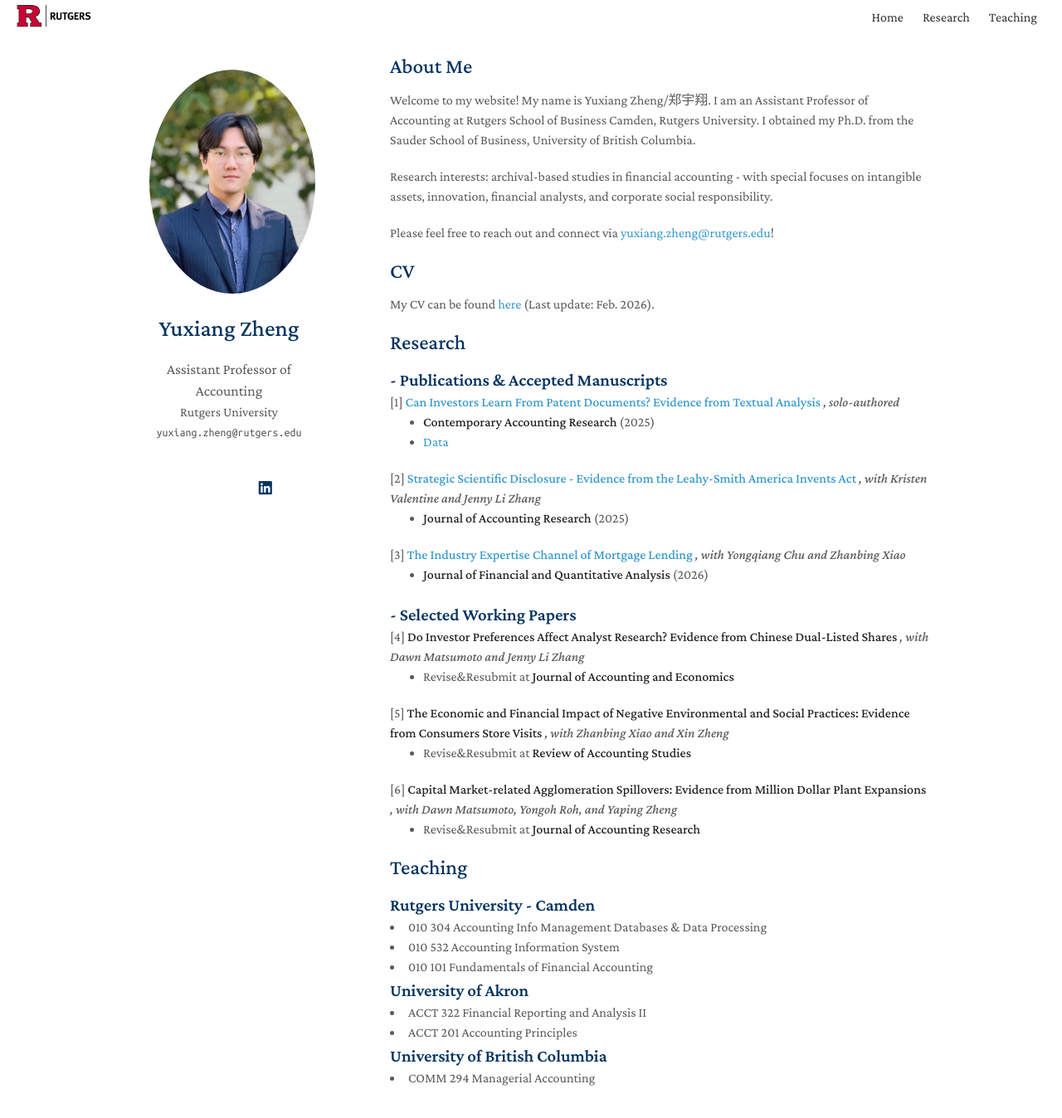
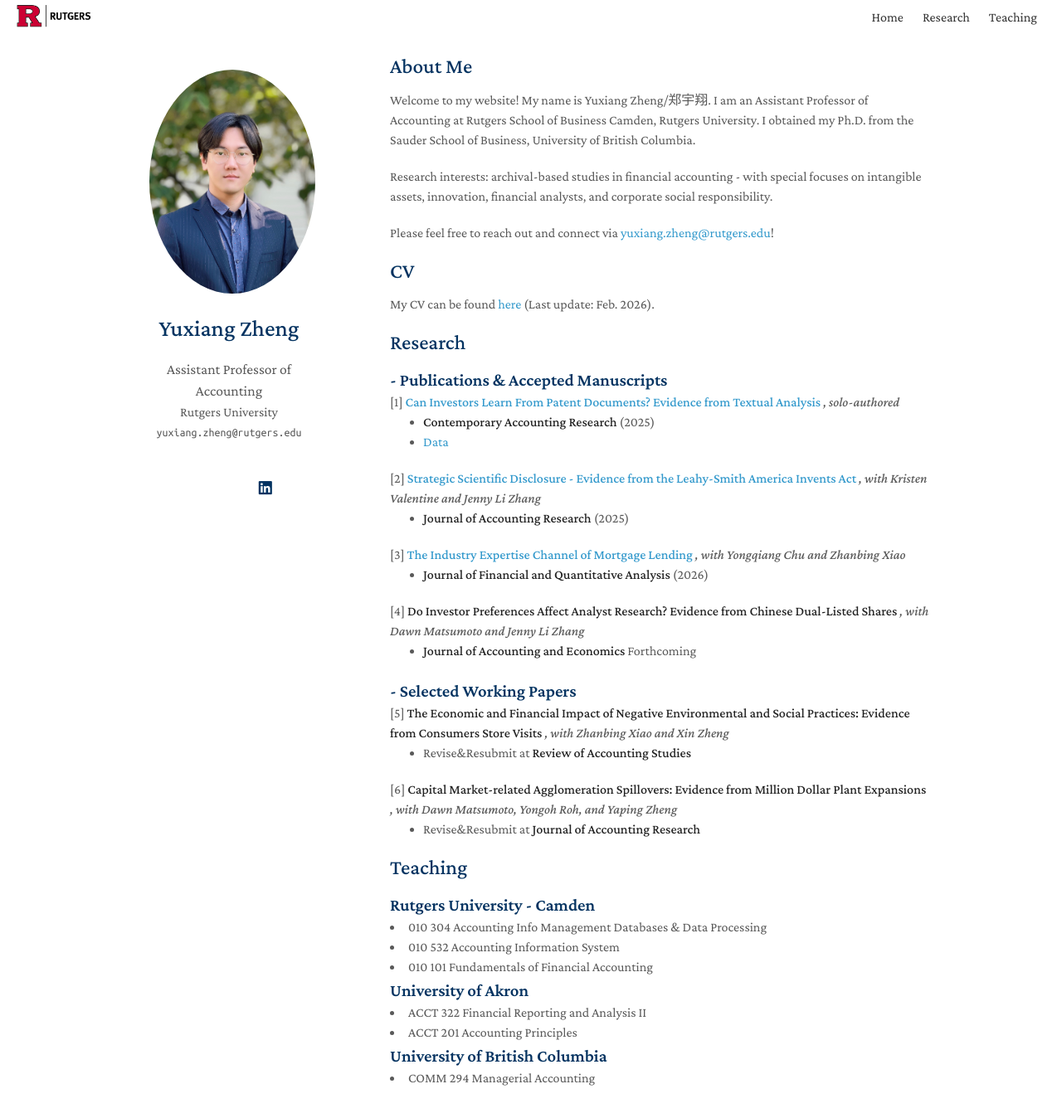
Before and after one commit to yuxiang-zheng/yuxiang-zheng.github.io, a Jekyll site: the page built from index.md, in a window 1280 px wide and 1386 px high. Shown: the top 1348 px of the window at 83% size. Built offline with Jekyll 4.4.1, drawn with Linux system fonts in a browser that asks for light colours; a style sheet for code colours, icons or effects is not loaded; our own code applies the rules of GitHub Pages for plain Markdown files.

Commit message:
Update publication-subsection.md

```diff
--- a/_includes/publication-subsection.md
+++ b/_includes/publication-subsection.md
@@ -41,8 +41,6 @@
   <li><strong>Journal of Financial and Quantitative Analysis</strong> (2026)</li>
 </ul>
 
-
-<h4 style="margin: 0; font-size: 1.3rem; font-weight: bold;"> - Selected Working Papers</h4>
 <div class="title">
   [4]
   <strong>
@@ -51,8 +49,11 @@
   <em>, with Dawn Matsumoto and Jenny Li Zhang</em>
 </div>
 <ul>
-  <li>Revise&Resubmit at <strong>Journal of Accounting and Economics</strong></li>
+  <li><strong>Journal of Accounting and Economics</strong> Forthcoming</li>
 </ul>
+
+<h4 style="margin: 0; font-size: 1.3rem; font-weight: bold;"> - Selected Working Papers</h4>
+
 
 <div class="title">
   [5]
```
